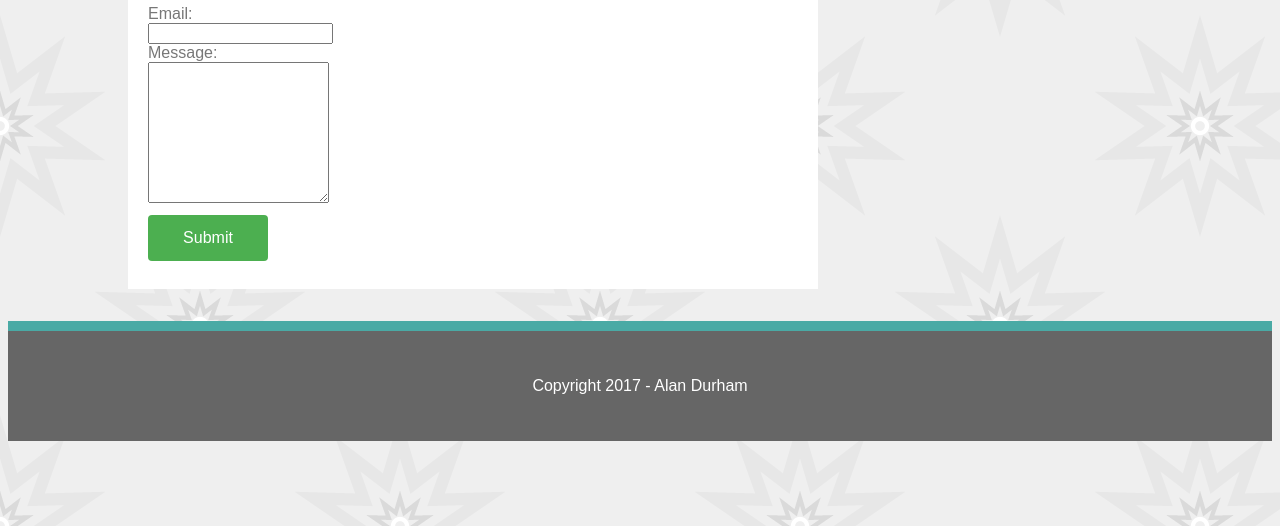
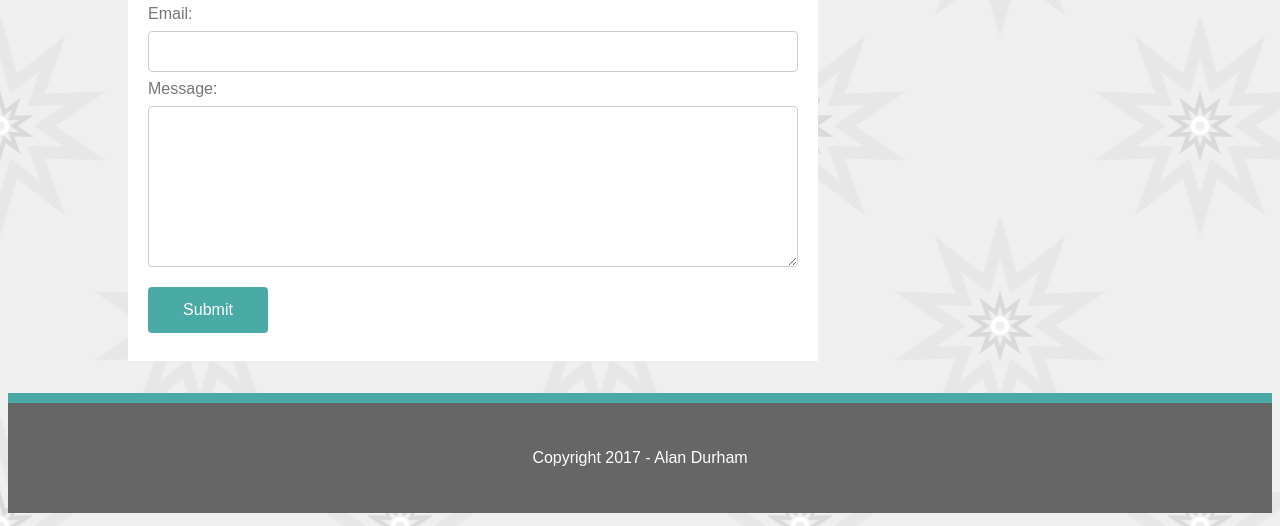
Before and after one commit to adurha10/Basic-Portfolio, a plain HTML site: page contact.html in a window 1280 px wide. Shown: the part 274-800 px from the top of the page. Drawn offline with Linux system fonts and the light colour scheme.

Commit message:
finalized css

```diff
--- a/assets/css/style.css
+++ b/assets/css/style.css
@@ -42,9 +42,29 @@ input[type=text], select {
     box-sizing: border-box;
 }
 
+input[type=email], select {
+    width: 100%;
+    padding: 12px 20px;
+    margin: 8px 0;
+    display: inline-block;
+    border: 1px solid #ccc;
+    border-radius: 4px;
+    box-sizing: border-box;
+}
+
+textarea {
+    width: 100%;
+    padding: 12px 20px;
+    margin: 8px 0;
+    display: inline-block;
+    border: 1px solid #ccc;
+    border-radius: 4px;
+    box-sizing: border-box;
+}
+
 input[type=submit] {
     width: 120px;
-    background-color: #4CAF50;
+    background-color: #4aaaa5;
     color: white;
     padding: 14px 20px;
     margin: 8px 0;
@@ -54,7 +74,7 @@ input[type=submit] {
 }
 
 input[type=submit]:hover {
-    background-color: #4aaaa5;
+    background-color: #4aa5a5;
 }
 
 
@@ -147,6 +167,7 @@ input[type=submit]:hover {
 	font-size: 24px;
 	font-weight: bold;
 	color: #fff;
+	opacity: 0.7;
 	text-align: center;
 	z-index: 100;
 }
--- a/contact.html
+++ b/contact.html
@@ -23,7 +23,7 @@
           <br>
           Email:
           <br>
-          <input type="Email" name="email">
+          <input type="email" name="email">
           <br>
           Message:
           <br>
```
